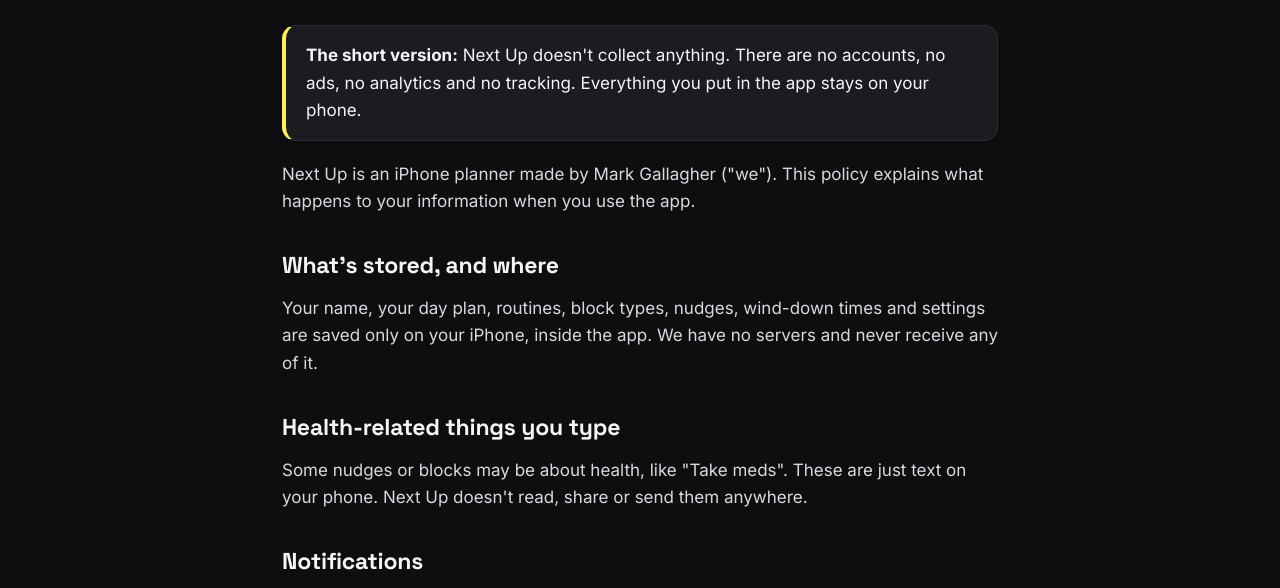
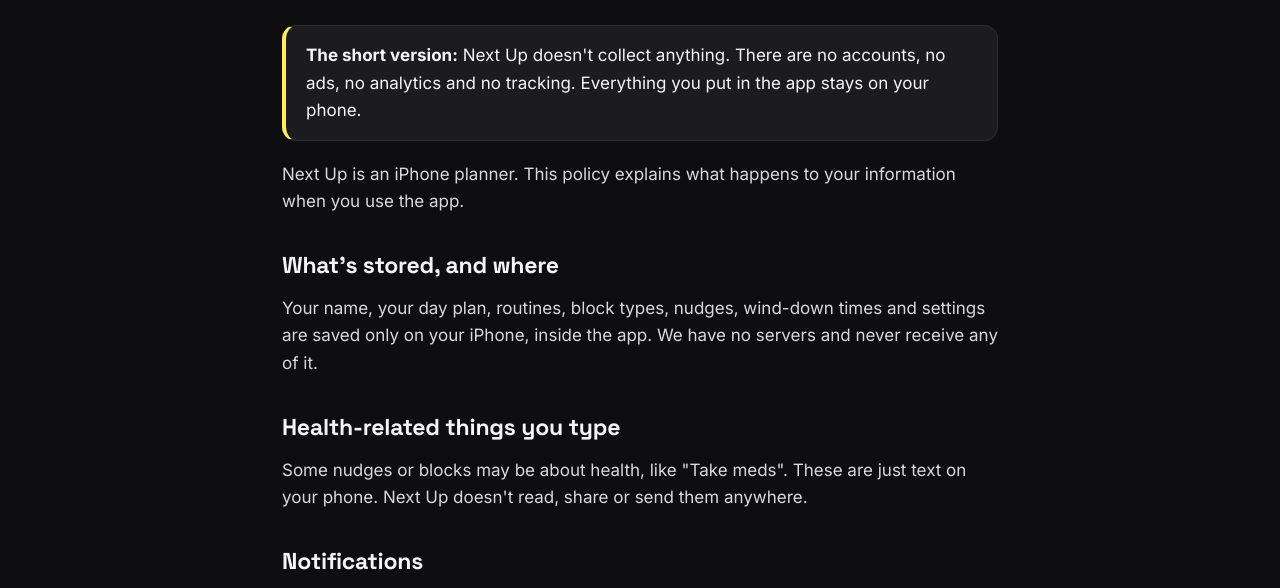
Before and after one commit to markag2003/nextup-site, a plain HTML site: page privacy.html in a window 1280 px wide. Shown: the part 205-793 px from the top of the page. Drawn offline with Linux system fonts and the light colour scheme.

Commit message:
Privacy: remove developer name from intro
Co-Authored-By: Claude Opus 5.5 <noreply@anthropic.com>
Claude-Session: https://claude.ai/code/session_01PGct114dye4i7fvztJCAov

```diff
--- a/privacy.html
+++ b/privacy.html
@@ -9,7 +9,7 @@
 <main class="doc">
 <h1>Privacy Policy</h1><p class="meta">Last updated November 23, 2026</p>
 <div class="callout"><strong>The short version:</strong> Next Up doesn't collect anything. There are no accounts, no ads, no analytics and no tracking. Everything you put in the app stays on your phone.</div>
-<p>Next Up is an iPhone planner made by Mark Gallagher ("we"). This policy explains what happens to your information when you use the app.</p>
+<p>Next Up is an iPhone planner. This policy explains what happens to your information when you use the app.</p>
 <h2>What's stored, and where</h2>
 <p>Your name, your day plan, routines, block types, nudges, wind-down times and settings are saved only on your iPhone, inside the app. We have no servers and never receive any of it.</p>
 <h2>Health-related things you type</h2>
```
